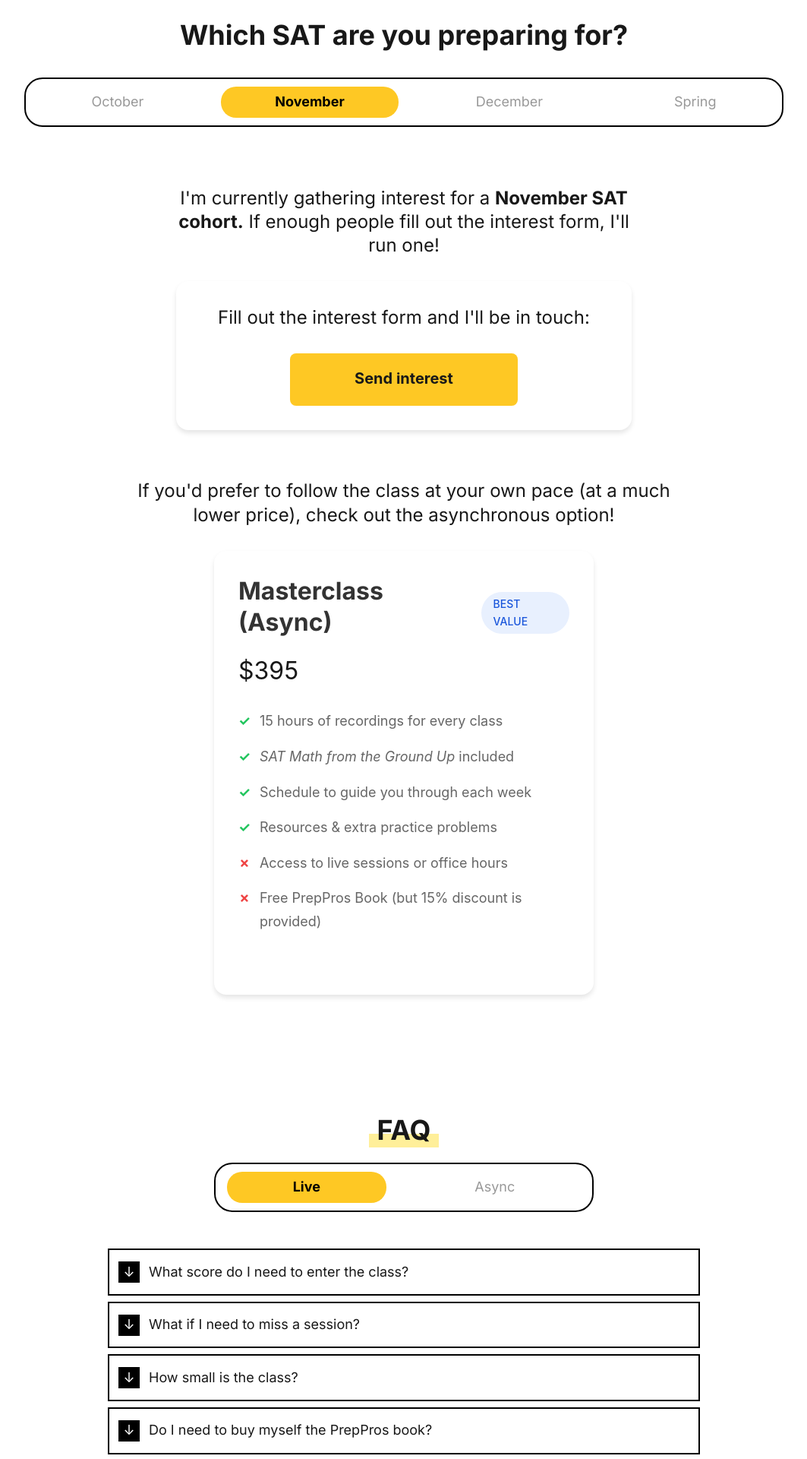
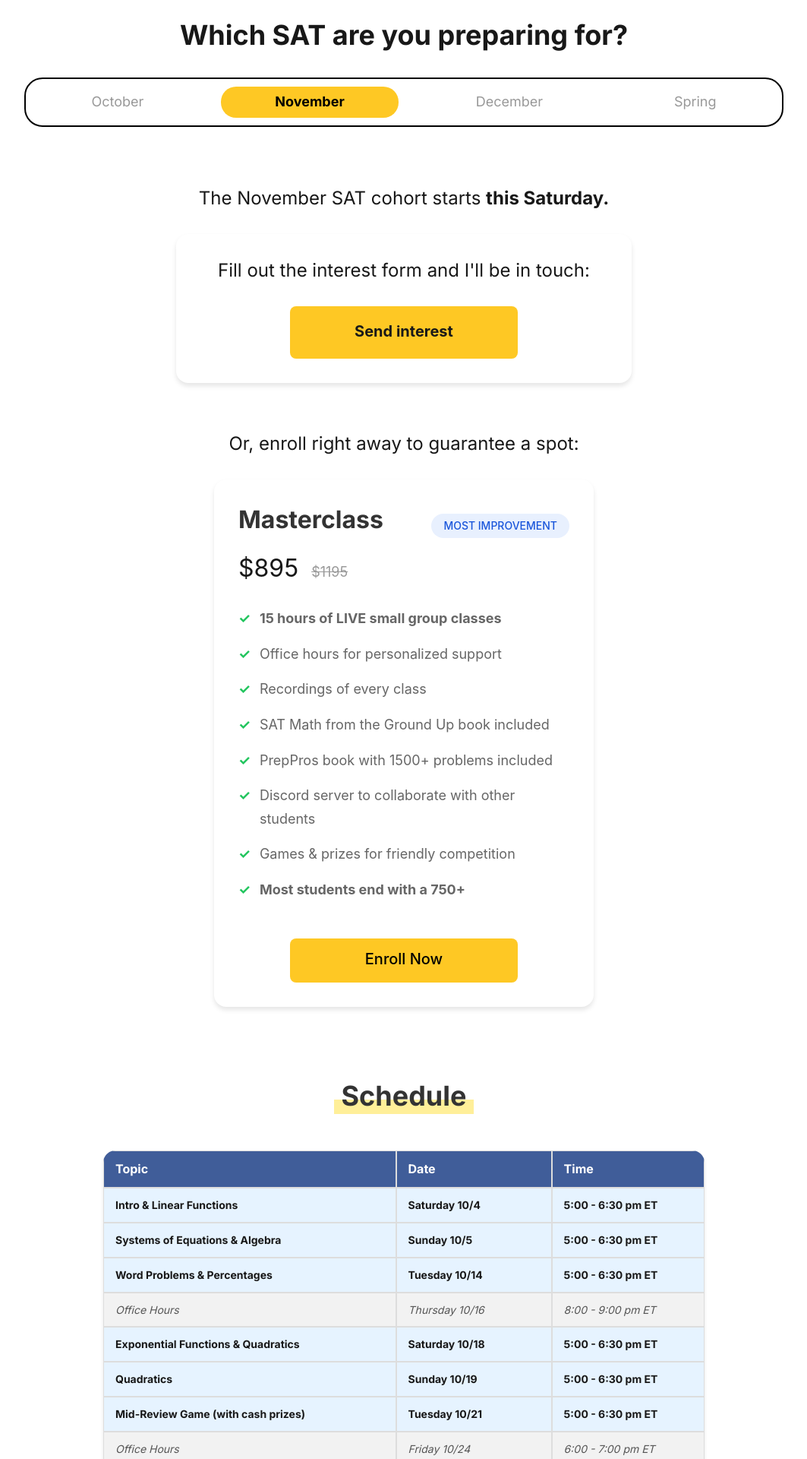
Before and after one commit to qExobyte/qExobyte.github.io, a Jekyll site: the page built from _pages/classes.html, in a window 1280 px wide. Shown: the part 3234-5154 px from the top of the page at 76% size, without its empty margins (108-1171 px from the left). Built offline with Jekyll 4.4.1, drawn with Linux system fonts in a browser that asks for light colours; nearby versions of some CDN libraries; some web fonts are replaced; some of the changed text lies outside the part shown.

Commit message:
november cohort

```diff
--- a/_data/settings.yml
+++ b/_data/settings.yml
@@ -4,7 +4,7 @@ stats:
   rate: 285
   rate-sale:
   class: 1195
-  class-sale:
+  class-sale: 895
   class-async: 395
   book: 49
   late: false
--- a/_includes/masterclass/async-list.html
+++ b/_includes/masterclass/async-list.html
@@ -1,9 +1,10 @@
 <ul class="feature-list">
     <!--    <li class="feature-item">Remaining LIVE small group classes for ambitious students</li>-->
-    <li class="feature-item">15 hours of recordings for every class</li>
+    <li class="feature-item"><b>15 hours of recordings of every class</b></li>
     <li class="feature-item"><i style="white-space: nowrap;">SAT Math from the Ground Up</i>&nbsp;included</li>
-    <li class="feature-item">Schedule to guide you through each week</li>
-    <li class="feature-item">Resources & extra practice problems</li>
+    <li class="feature-item">Recordings of office hours sessions included</li>
+    <li class="feature-item">Schedule & resources to keep you on track for a 750+</li>
+    <li class="feature-item">Discord server to collaborate with other students</li>
     <li class="feature-item-negative">Access to live sessions or office hours</li>
     <li class="feature-item-negative">Free PrepPros Book (but 15% discount is provided)</li>
 </ul>
--- a/_includes/masterclass/cohorts.html
+++ b/_includes/masterclass/cohorts.html
@@ -26,18 +26,20 @@
         <div class="carousel-slide active" data-slide-index="1">
             <div style="text-align: center; margin-top: 3rem;">
                 <div style="max-width: 600px; text-align: center; margin: auto;">
-                    <h3 style="margin-bottom: 1rem; font-weight: normal;">I'm currently gathering interest for a <b>November SAT cohort.</b> If enough people fill out the interest form, I'll run one!</h3>
+                    <h3 style="margin-bottom: 1rem; font-weight: normal;">The November SAT cohort starts <b>this Saturday.</b></h3>
                 </div>
             </div>
             {% include masterclass/interest.html %}
-            <!--            <h3 style="text-align: center; text-decoration: none; margin-bottom: 3rem !important;">Or, to secure a spot asap, <a href="https://buy.stripe.com/7sYfZa0aO6IPd56gmm6wE0E"><b>click here</b></a> to enroll right away.</h3>-->
+            <h3 style="text-align: center; text-decoration: none;">Or, enroll right away to guarantee a spot:</h3>
+            {% include masterclass/live-card.html %}
+            {% include masterclass/schedules/november.html %}
             <h3 style="text-align: center; text-decoration: none;">If you'd prefer to follow the class at your own pace (at a much lower price), check out the <a href="https://learnsatmath.com/classes/?tab=0#interest" target="_blank">asynchronous option!</a></h3>
             {% include masterclass/async-card.html %}
         </div>
         <div class="carousel-slide" data-slide-index="2">
             <div style="text-align: center; margin-top: 3rem;">
                 <div style="max-width: 600px; text-align: center; margin: auto;">
-                    <h3 style="margin-bottom: 1rem; font-weight: normal;">The December SAT cohort will start in <b>mid-October.</b> Secure your spot below!</h3>
+                    <h3 style="margin-bottom: 1rem; font-weight: normal;">The December SAT cohort will start in <b>late October / early November.</b> Secure your spot below!</h3>
                 </div>
             </div>
             {% include masterclass/interest.html %}
--- a/_includes/masterclass/list.html
+++ b/_includes/masterclass/list.html
@@ -1,9 +1,10 @@
 <ul class="feature-list">
-    <li class="feature-item">15 hours of LIVE small group classes for ambitious students</li>
+    <li class="feature-item"><b>15 hours of LIVE small group classes</b></li>
     <li class="feature-item">Office hours for personalized support</li>
     <li class="feature-item">Recordings of every class</li>
     <li class="feature-item">SAT Math from the Ground Up book included</li>
     <li class="feature-item">PrepPros book with 1500+ problems included</li>
-    <li class="feature-item">Games & (hefty) prizes to keep you motivated</li>
+    <li class="feature-item">Discord server to collaborate with other students</li>
+    <li class="feature-item">Games & prizes for friendly competition</li>
     <li class="feature-item"><b>Most students end with a 750+</b></li>
 </ul>
--- /dev/null
+++ b/_includes/masterclass/live-card.html
@@ -0,0 +1,34 @@
+<div class="pricing-wrapper" style="background-color: #FFFFFF">
+    <div class="pricing-container" style="max-width: 500px;">
+            <!-- Masterclass Card -->
+            <div class="pricing-card">
+                <div class="card-header">
+                    <h2 class="card-title">Masterclass</h2>
+                    <span class="popular-tag">MOST IMPROVEMENT</span>
+                </div>
+                <div class="price-container">
+                    <span class="price">
+                    {% if  site.data.settings.stats.class-sale %}
+                        ${{site.data.settings.stats.class-sale }}
+                        {% else %}
+                        {% if site.data.settings.stats.class %}
+                        ${{ site.data.settings.stats.class }}
+                        {% else %}
+                        $TBD
+                        {% endif %}
+                    {% endif %}
+                    </span>
+                    <span class="original-price">{% if  site.data.settings.stats.class-sale %}${{site.data.settings.stats.class }}{% endif %}</span>
+                </div>
+                {% if site.data.settings.stats.late %}
+                {% include masterclass/async-list.html %}
+                {% else %}
+                {% include masterclass/list.html %}
+                {% endif %}
+                <a href="https://buy.stripe.com/4gMeV66zc0krghi0no6wE0P" target="_blank">
+                    <button class="enroll-button">Enroll Now</button>
+                </a>
+            </div>
+        <br>
+    </div>
+</div>
--- /dev/null
+++ b/_includes/masterclass/schedules/november.html
@@ -0,0 +1,130 @@
+<style>
+    .schedule-table {
+        width: 90%;
+        max-width: 800px;
+        border-collapse: separate !important;
+        border-spacing: 0 !important;
+        margin: 0 auto 3rem auto !important;
+        box-shadow: 0 2px 4px rgba(0,0,0,0.1) !important;
+        border-radius: 16px !important;
+        overflow: hidden !important;
+    }
+
+    .schedule-table th,
+    .schedule-table td {
+        border: 1px solid #ddd !important;
+        padding: 10px 15px !important;
+        text-align: left !important;
+    }
+
+    .schedule-table th {
+        background-color: #405d99 !important;
+        color: white !important;
+        font-weight: bold !important;
+    }
+
+    .main-session {
+        background-color: #e6f3ff !important; /* Light blue background */
+        font-weight: bold !important;
+    }
+
+    .office-hours {
+        background-color: #f2f2f2 !important;
+        font-style: italic !important;
+        color: #555 !important;
+    }
+
+    .backup-session {
+        background-color: #d8d8d8 !important;
+        font-style: italic !important;
+        color: #555 !important;
+    }
+
+    .test-day {
+        background-color: #fff0f0 !important;
+        font-weight: bold !important;
+        color: #d32f2f !important;
+    }
+</style>
+
+<div style="text-align: center;" id="schedule">
+    <h2 class="highlighted" style="margin-bottom: 3rem;">Schedule</h2>
+</div>
+
+<table class="schedule-table">
+    <tr>
+        <th>Topic</th>
+        <th>Date</th>
+        <th>Time</th>
+    </tr>
+    <tr class="main-session">
+        <td>Intro & Linear Functions</td>
+        <td>Saturday 10/4</td>
+        <td>5:00 - 6:30 pm ET</td>
+    </tr>
+    <tr class="main-session">
+        <td>Systems of Equations & Algebra</td>
+        <td>Sunday 10/5</td>
+        <td>5:00 - 6:30 pm ET</td>
+    </tr>
+    <tr class="main-session">
+        <td>Word Problems & Percentages</td>
+        <td>Tuesday 10/14</td>
+        <td>5:00 - 6:30 pm ET</td>
+    </tr>
+    <tr class="office-hours">
+        <td>Office Hours</td>
+        <td>Thursday 10/16</td>
+        <td>8:00 - 9:00 pm ET</td>
+    </tr>
+    <tr class="main-session">
+        <td>Exponential Functions & Quadratics</td>
+        <td>Saturday 10/18</td>
+        <td>5:00 - 6:30 pm ET</td>
+    </tr>
+    <tr class="main-session">
+        <td>Quadratics</td>
+        <td>Sunday 10/19</td>
+        <td>5:00 - 6:30 pm ET</td>
+    </tr>
+    <tr class="main-session">
+        <td>Mid-Review Game (with cash prizes)</td>
+        <td>Tuesday 10/21</td>
+        <td>5:00 - 6:30 pm ET</td>
+    </tr>
+    <tr class="office-hours">
+        <td>Office Hours</td>
+        <td>Friday 10/24</td>
+        <td>6:00 - 7:00 pm ET</td>
+    </tr>
+    <tr class="main-session">
+        <td>Triangles & Circles</td>
+        <td>Saturday 10/25</td>
+        <td>5:00 - 6:30 pm ET</td>
+    </tr>
+    <tr class="main-session">
+        <td>Surface Area, Volume, Unit Conversion</td>
+        <td>Sunday 10/26</td>
+        <td>5:00 - 6:30 pm ET</td>
+    </tr>
+    <tr class="main-session">
+        <td>Statistics</td>
+        <td>Tuesday 10/28</td>
+        <td>5:00 - 6:30 pm ET</td>
+    </tr>
+    <tr class="office-hours">
+        <td>Office Hours</td>
+        <td>Thursday 10/30</td>
+        <td>8:00 - 9:00 pm ET</td>
+    </tr>
+    <tr class="main-session">
+        <td>Final Review (with cash prizes)</td>
+        <td>Saturday 11/1</td>
+        <td>5:00 - 6:30 pm ET</td>
+    </tr>
+    <tr class="test-day">
+        <td>SAT!</td>
+        <td>November 8, 2025</td>
+        <td></td>
+    </tr>
+</table>
```
